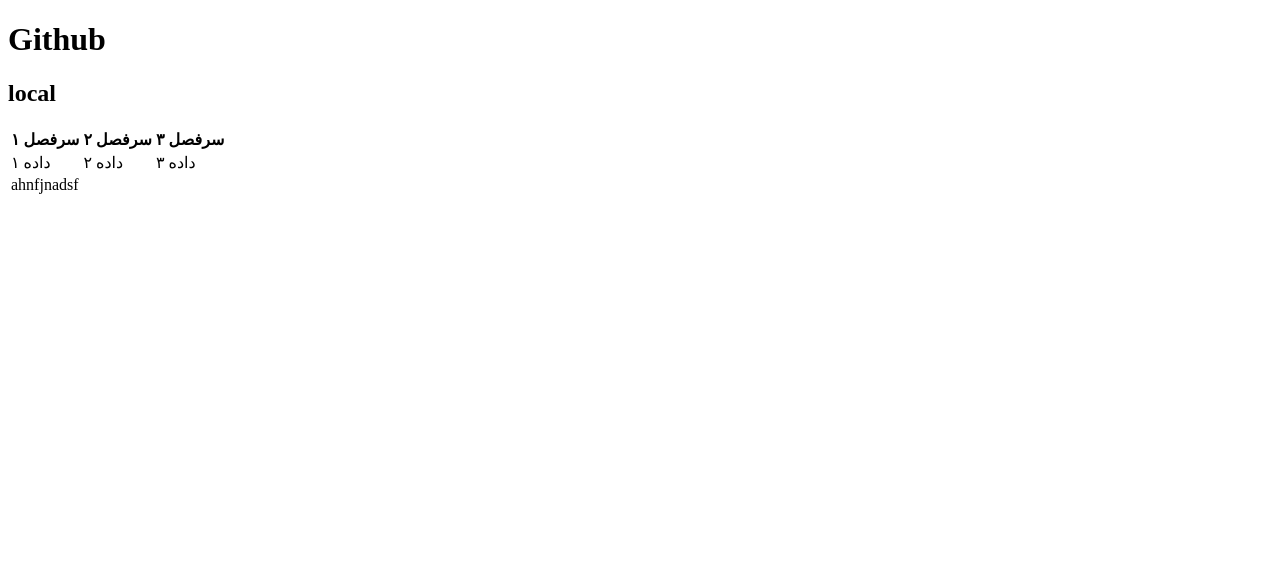
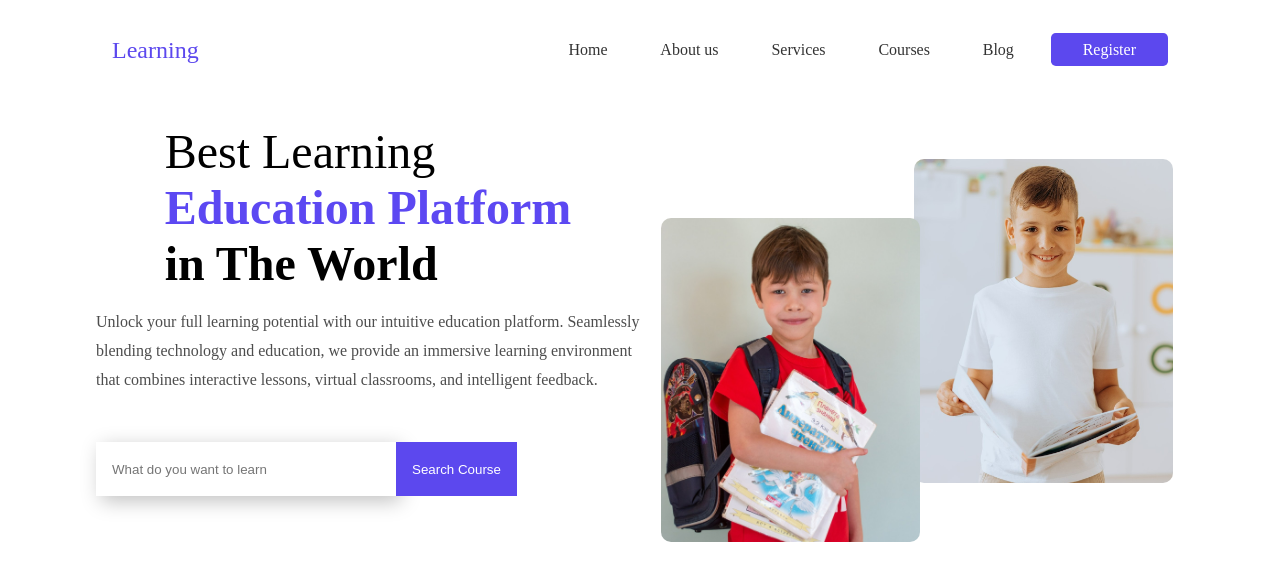
Before and after one commit to Amir-Tarah/login-test, a plain HTML site: page index.html in a window 1280 px wide. Drawn offline with Linux system fonts and the light colour scheme.

Commit message:
fix cod webpage

```diff
--- a/index.html
+++ b/index.html
@@ -3,27 +3,72 @@
     <head>
         <meta charset="UTF-8" />
         <meta name="viewport" content="width=device-width, initial-scale=1.0" />
-        <title>Document</title>
+        <title>project</title>
+        <link rel="stylesheet" href="style/app.css" />
     </head>
     <body>
-        <h1>Github</h1>
-        <h2>local</h2>
-        <table>
-            <tr>
-                <th>سرفصل ۱</th>
-                <th>سرفصل ۲</th>
-                <th>سرفصل ۳</th>
-            </tr>
-            <tr>
-                <td>داده ۱</td>
-                <td>داده ۲</td>
-                <td>داده ۳</td>
-            </tr>
-                <tr>
-                    <td>ahnfjnadsf</td>
-                </tr>
-        </table>
-    </body>
-    </html>
+        <header class="header">
+            <div class="container">
+                <div class="navictions">
+                    <div class="logo-nav">
+                        <a href="#" class="logo-nav__title">Learning</a>
+                    </div>
+                    <nav class="nav-link">
+                        <li class="nav-item">
+                            <a href="" class="nav-item__link">Home</a>
+                        </li>
+                        <li class="nav-item">
+                            <a href="" class="nav-item__link">About us</a>
+                        </li>
+                        <li class="nav-item">
+                            <a href="" class="nav-item__link">Services</a>
+                        </li>
+                        <li class="nav-item">
+                            <a href="" class="nav-item__link">Courses</a>
+                        </li>
+                        <li class="nav-item">
+                            <a href="" class="nav-item__link">Blog</a>
+                        </li>
+                        <li class="nav-item">
+                            <a href="" class="nav-item__link">Register</a>
+                        </li>
+                    </nav>
+                </div>
+            </div>
+        </header>
+        <main class="main">
+            <div class="container help-main">
+                <div class="main-wrapper">
+                    <section class="main-left">
+                        <div class="main-left__wrapper">
+                            <div class="main-left__title">
+                                <h1 class="left-title">
+                                    <span class="left-title__main">Best Learning</span><br />
+                                    <span class="left-title__main">Education Platform</span><br />
+                                    <span class="left-title__main">in The World</span><br />
+                                </h1>
+                            </div>
+                            <div class="main-left__text">
+                                <p class="left-text__main">
+                                    Unlock your full learning potential with our intuitive education platform. Seamlessly blending technology and
+                                    education, we provide an immersive learning environment that combines interactive lessons, virtual classrooms, and
+                                    intelligent feedback.
+                                </p>
+                            </div>
+                            <div class="main-left__btn">
+                                <input type="text" name="main-left__serach" id="main-btn__serach" placeholder="What do you want to learn" />
+                                <button class="main-btn__bottom"> Search Course</button>
+                            </div>
+                        </div>
+                    </section>
+                    <section class="main-right">
+                        <div class="main-right__wrapper">
+                            <img src="./img/header-1.jpg" alt="image main" class="main-right__img" />
+                            <img src="./img/header-2.jpg" alt="image main" class="main-right__img" />
+                        </div>
+                    </section>
+                </div>
+            </div>
+        </main>
     </body>
 </html>
--- a/style/app.css
+++ b/style/app.css
@@ -0,0 +1,142 @@
+html {
+    box-sizing: border-box;
+}
+*,
+*::after,
+*::before {
+    box-sizing: inherit;
+    margin: 0;
+    padding: 0;
+}
+body {
+    font-family: "Poppins";
+}
+.container {
+    max-width: 68rem;
+    margin-left: auto;
+    margin-right: auto;
+    padding-left: 1rem;
+    padding-right: 1rem;
+}
+.navictions {
+    display: flex;
+    justify-content: space-between;
+    align-items: center;
+    widows: 100%;
+    height: 100px;
+}
+.logo-nav__title {
+    color: #5c48ee;
+    font-weight: 500;
+    font-size: 1.5rem;
+    text-decoration: none;
+}
+.nav-link {
+    display: flex;
+    gap: 1.3rem;
+}
+.nav-item {
+    list-style: none;
+}
+.nav-item__link {
+    text-decoration: none;
+    font-size: 1rem;
+    font-weight: 500;
+    color: #333333;
+    padding: 0.5rem 1rem;
+}
+.nav-item:last-child .nav-item__link {
+    color: #fff;
+    border-radius: 0.3rem;
+    background-color: #5c48ee;
+    padding: 0.5rem 2rem;
+}
+.help-main {
+    padding: 0;
+}
+.main-wrapper {
+    display: flex;
+    align-content: center;
+    margin-top: 1.5rem;
+}
+.main-left {
+    flex-basis: 50%;
+}
+.main-left__wrapper {
+    max-width: 570px;
+    display: flex;
+    justify-content: center;
+    align-items: center;
+    flex-direction: column;
+}
+.left-title {
+    font-size: 3rem;
+    line-height: 3.5rem;
+    width: 100%;
+}
+.left-title__main:nth-child(1) {
+    font-weight: 400;
+}
+.left-title__main:nth-child(3) {
+    font-weight: 700;
+    color: #5c48f2;
+}
+
+.main-left__text {
+    /* text-align: justify; */
+    line-height: 1.8rem;
+    padding: 1rem 0;
+}
+.left-text__main {
+    color: #4d4d4d;
+}
+.main-left__btn {
+    display: flex;
+    align-items: center;
+    width: 100%;
+    height: 54px;
+    margin-top: 2rem;
+    margin-bottom: 2rem;
+}
+#main-btn__serach {
+    border: none;
+    outline: none;
+    width: 100%;
+    box-shadow: 5px 5px 20px rgba(0, 0, 0, 0.25);
+    padding: 1rem;
+    max-width: 300px;
+    height: 100%;
+}
+.main-btn__bottom {
+    border: none;
+    outline: none;
+    height: 100%;
+    background-color: #5c48ee;
+    color: #fff;
+    padding: 0.4rem 1rem;
+}
+.main-right {
+    flex-basis: 50%;
+}
+.main-right__wrapper {
+    display: flex;
+    justify-content: center;
+    align-items: center;
+    gap: 1.5rem;
+    position: relative;
+}
+.main-right__img {
+    max-width: 259px;
+    max-height: 324px;
+    border-radius: 10px;
+    object-fit: cover;
+}
+.main-right__img:nth-child(2) {
+    position: absolute;
+    top: 29%;
+    bottom: 50%;
+    left: 21px;
+}
+.main-right__img:nth-child(1) {
+    transform: translate(131px, 35px);
+}
```
Also changed, not shown: img/header-1.jpg (added), img/header-2.jpg (added).
